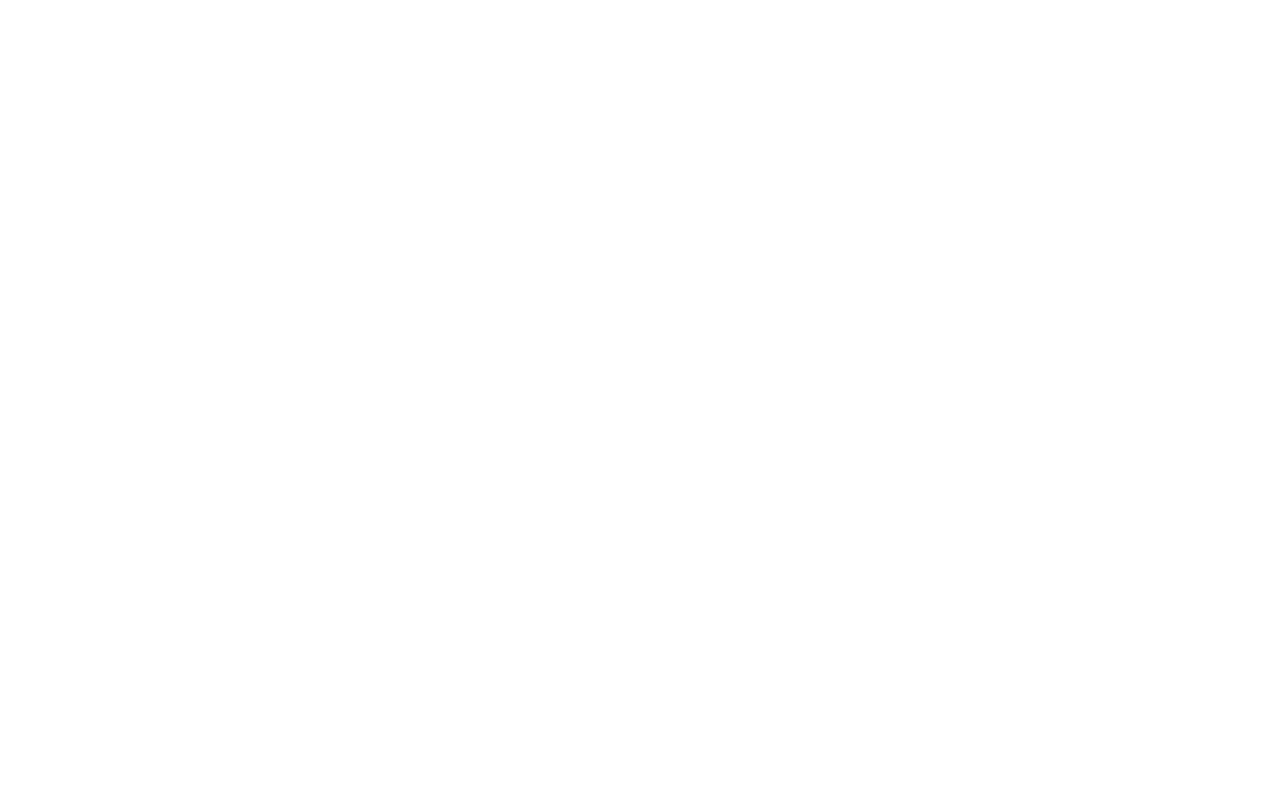
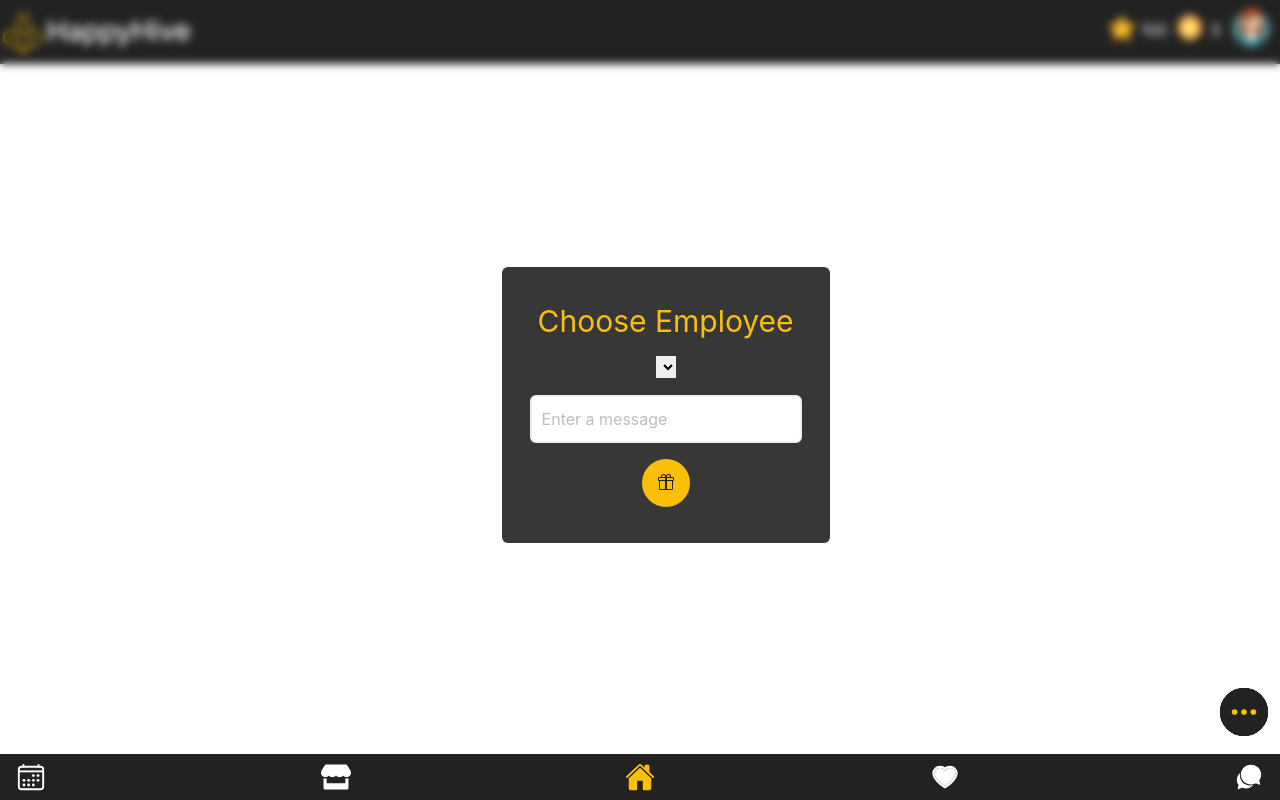
Before and after one commit to MohamedRebai41/HappyHive, a React (Vite) app in the folder frontend/: page /gift in a window 1280 px wide. Before the commit this address had no page. Built offline with nearby package versions, Linux system fonts and the light colour scheme.

Commit message:
gift popup

```diff
--- a/frontend/src/App.tsx
+++ b/frontend/src/App.tsx
@@ -5,6 +5,7 @@
 import Leaderboard from "./pages/Leaderboard";
 import Store from "./pages/Store";
 import QrScanner from "./components/QrScanner";
+import Gift from "./components/Gift";
 
 function App() {
 
@@ -18,6 +19,7 @@
           <Route path="store" element={<Store />} />
           <Route path="leaderboared" element={<Leaderboard />} />
           <Route path="qrscanner" element={<QrScanner />} />
+          <Route path="gift" element={<Gift/>}/>
         </Route>
       </Routes>
     </BrowserRouter>
--- a/frontend/src/components/BottomNav.tsx
+++ b/frontend/src/components/BottomNav.tsx
@@ -3,20 +3,27 @@
 import {IoCalendarOutline} from 'react-icons/io5';
 import {AiTwotoneHeart} from 'react-icons/ai';
 import {IoIosChatbubbles} from 'react-icons/io';
+import { Link } from "react-router-dom";
 
 export default function BottomNav() {
     return(
         <>
             <div className="bg-primary py-2 w-full flex flex-row justify-between px-4 fixed bottom-0 z-10">
-                <div className="w-fit">
+                <Link to="/events">
+                    <div className="w-fit">
                     <IoCalendarOutline className="text-white text-3xl inline-block"/>
                 </div>
-                <div className="w-fit">
+                </Link>
+                <Link to="/store">
+                    <div className="w-fit">
                     <FaStore className="text-white text-3xl inline-block"/>
                 </div>
-                <div className="w-fit">
+                </Link>
+                <Link to="/">
+                    <div className="w-fit">
                     <IoHome className="text-secondary text-3xl inline-block"/>
                 </div>
+                </Link>
                 <div className='w-fit'>
                     <AiTwotoneHeart className="text-white text-3xl inline-block"/>
                 </div>
--- a/frontend/src/components/Gift.tsx
+++ b/frontend/src/components/Gift.tsx
@@ -2,10 +2,11 @@
 
 function Gift(){
     return(
-        <div className="text-center max-w-screen-md w-[90%] m-auto p-5 rounded-md bg-gray-100 bg-opacity-90" style={{ width: 'fit-content' }}>
+        <div className='w-screen h-screen fixed top-0 left-0 backdrop-blur-sm'>
+            <div className="text-center max-w-screen-md w-[90%] m-auto p-5 rounded-md bg-gray-100 bg-opacity-90 relative top-1/3 left-[2%] bg-primary" style={{ width: 'fit-content' }}>
             <form>
                 <div className="m-4">
-                    <label className="text-">Choose Employee</label>
+                    <label className="text-3xl text-secondary">Choose Employee</label>
                 </div>
                 <div className="m-4">
                     <select>
@@ -21,6 +22,7 @@
                 </div>
             </form>
         </div>
+        </div>
     )
 }
 
--- a/frontend/src/components/Header.tsx
+++ b/frontend/src/components/Header.tsx
@@ -1,14 +1,16 @@
-
+import { Link } from "react-router-dom";
 export default function Header() {
     return (
         <>
         <div className="bg-primary w-full flex flex-row justify-between py-2 fixed top-0">
             <img src="./images/logo.png" alt="logo" className="h-12" />
             <div className="w-fit relative -top-1">
-                <div className="w-fit inline-block">
+                <Link to="/leaderboard">
+                    <div className="w-fit inline-block">
                     <img src="./images/currency.png" alt="currency" className="w-10 inline-block"/>
                     <span className="text-white w-fit inline-block relative top-1 -left-1">100</span>
                 </div>
+                </Link>
                 <div className="w-fit inline-block">
                     <img src="./images/experience.png" alt="experience" className="w-10 inline-block"/>
                     <span className="text-white w-fit inline-block relative top-1">5</span>
--- a/frontend/src/components/Item.tsx
+++ b/frontend/src/components/Item.tsx
@@ -4,11 +4,11 @@
     }) => {
         return (
             <div className='w-[90%] m-auto'>
-                <div className='flex flex-col items-center mb-3 bg-white text-primary rounded-lg p-5'>
+                <div className='flex flex-col items-center mb-3 bg-white text-primary rounded-xl p-5'>
                     <h1 className='font-black m-1 text-center'>{item.name}</h1>
                     <img src='./images/item.jpg'className='h-16 w-16  m-1'/>
-                    <span className='self-center m-1 bg-tertiary w-full text-center rounded-full'>{item.price}</span>
-                    <button className='w-full h-6 self-center m-1 cursor-pointer bg-secondary rounded-full text-primary text-sm'>
+                    <span className='self-center m-1 bg-secondary w-full text-center rounded-full'>{item.price}</span>
+                    <button className='w-full h-6 self-center m-1 cursor-pointer bg-tertiary rounded-full text-primary text-sm'>
                     Product Details
                     </button>
                 </div>
--- a/frontend/src/components/ToolBox.tsx
+++ b/frontend/src/components/ToolBox.tsx
@@ -2,6 +2,7 @@
 import {BsQrCode,BsGift} from 'react-icons/bs'
 import {BiMessageRounded} from 'react-icons/bi'
 import {useState} from 'react'
+import Gift from './Gift'
 import { Link } from 'react-router-dom'
 
 
@@ -9,6 +10,7 @@
     const [show,setShow] = useState("");
     const [show2,setShow2] = useState("");
     const [show3,setShow3] = useState("");
+    const [popup,setPopup] = useState(false);
     const showMenu = () => {
         if(show === ""){
             setShow(" -translate-y-20");
@@ -19,6 +21,11 @@
             setShow2("");
             setShow3("");
         }
+    }
+    const showGift = () => {
+        console.log("show gift");
+        popup ? setPopup(false) : setPopup(true);
+        showMenu();
     }
 
     return (
@@ -33,7 +40,7 @@
             </div>
             </Link>
             <div className={"w-12 h-12 bg-primary flex flex-col justify-center items-center text-center rounded-full absolute right-0 bottom-0 ease-in-out duration-150" + show2}
-            onClick={showMenu}
+            onClick={showGift}
             >
                 <BsGift className="text-3xl text-secondary"/>
             </div>
@@ -50,6 +57,7 @@
             </div>
         </div>
         </div>
+        {popup && <Gift/>}
         </>
     );
 
```
